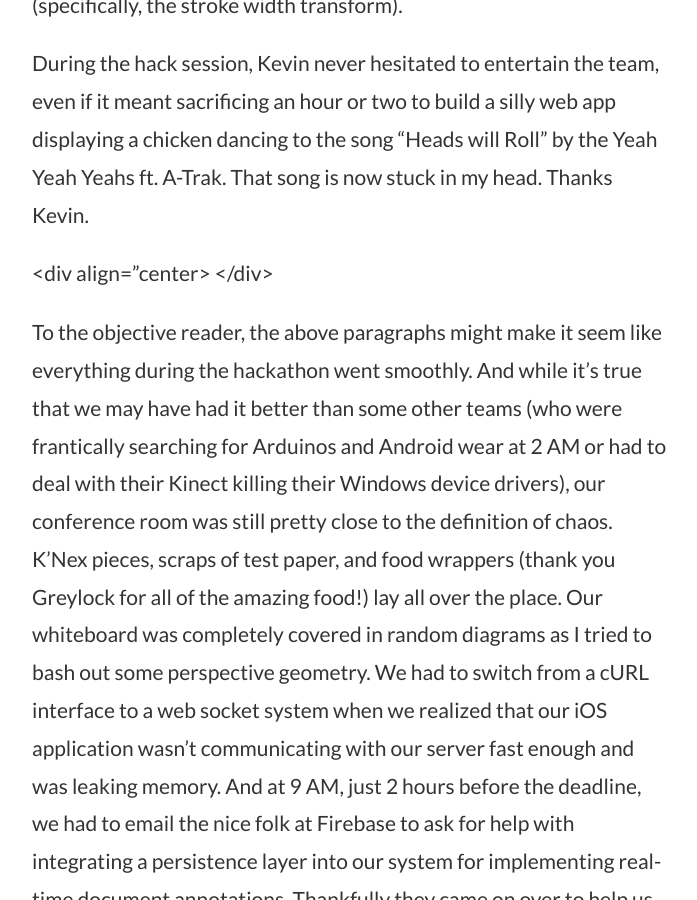
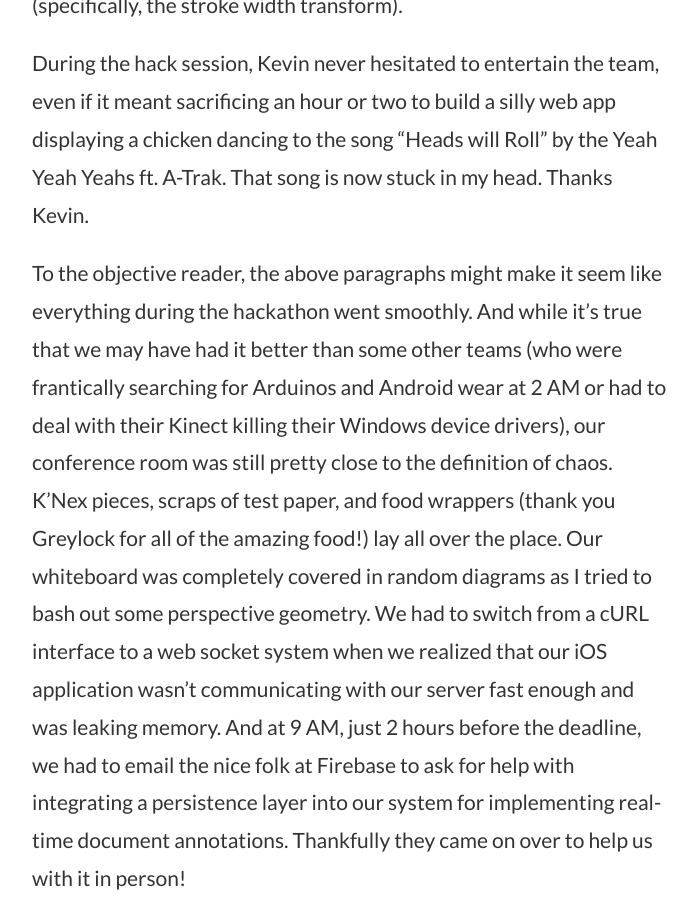
Before and after one commit to darksigma/darksigma.github.io, a Jekyll site: the page built from _posts/2013-07-21-greylock-hackfest-medium.md, in a window 1280 px wide and 900 px high, scrolled down 3136 px. Shown: the whole window, without its empty margins (288-985 px from the left). Built offline with Jekyll 4.4.1, drawn with Linux system fonts in a browser that asks for light colours; nearby versions of some CDN libraries; Markdown is read by kramdown in place of the engine named in the settings.

Commit message:
don't know why text is missing but here goes

```diff
--- a/_posts/2013-07-21-greylock-hackfest-medium.md
+++ b/_posts/2013-07-21-greylock-hackfest-medium.md
@@ -24,9 +24,6 @@
 At noon, the organizers officially declared that we could begin working, and we took off immediately. Anish and I began chugging away at the computer vision pieces of the project, building a hybrid C++/Objective C iOS application. Using some pretty sophisticated tools from the OpenCV library, we were able to detect rectangles representing pieces of papers and reverse the perspective warping to generate readable output (for those of you technical people, we ended up using a bilateral filter, Canny edge detection, Graham scan convex hull finding, and polygonal contour approximations). Meanwhile, Shelby built out a front-end using AngularJS (Kevin and I prefer React, but we tried our best to help troubleshoot during those rare instances late into the night/morning when Shelby couldn’t figure something out), and Kevin built out our server in Node in addition to implementing some client-side computer vision in pure JavaScipt (specifically, the stroke width transform).
 
 During the hack session, Kevin never hesitated to entertain the team, even if it meant sacrificing an hour or two to build a silly web app displaying a chicken dancing to the song “Heads will Roll” by the Yeah Yeah Yeahs ft. A-Trak. That song is now stuck in my head. Thanks Kevin.
-
-<div align="center>
-</div>
 
 To the objective reader, the above paragraphs might make it seem like everything during the hackathon went smoothly. And while it’s true that we may have had it better than some other teams (who were frantically searching for Arduinos and Android wear at 2 AM or had to deal with their Kinect killing their Windows device drivers), our conference room was still pretty close to the definition of chaos. K’Nex pieces, scraps of test paper, and food wrappers (thank you Greylock for all of the amazing food!) lay all over the place. Our whiteboard was completely covered in random diagrams as I tried to bash out some perspective geometry. We had to switch from a cURL interface to a web socket system when we realized that our iOS application wasn’t communicating with our server fast enough and was leaking memory. And at 9 AM, just 2 hours before the deadline, we had to email the nice folk at Firebase to ask for help with integrating a persistence layer into our system for implementing real-time document annotations. Thankfully they came on over to help us with it in person!
 
@@ -61,7 +58,9 @@
 I quickly ran over to Julie and asked if our presentation could be delayed until later so that we could wait for Kevin to come back. And as soon as he did, we decided to record ourselves performing a demo in our room just in case the WiFi hated us again. I've linked the video here, but there's no sound:
 
 <div align="center">
+<br/>
 <iframe width="560" height="315" src="//www.youtube.com/embed/Q5a451II2R4" frameborder="0" allowfullscreen></iframe>
+<br/>
 </div>
 
 When our turn came up, the four of us walked up in front of over 150 people, quickly set up, and knocked it out the park. The videos got our point across with little extra effort, the live demo worked pretty darn well, and none of us forgot any of our talking points. We even had some extra time to talk about the impacts of the technology in education as a dirt-cheap replacement of the iPad as well as our future vision of sharing whole physical whiteboards in addition to just pieces of paper.
```
Also changed, not shown: 1 other file.
